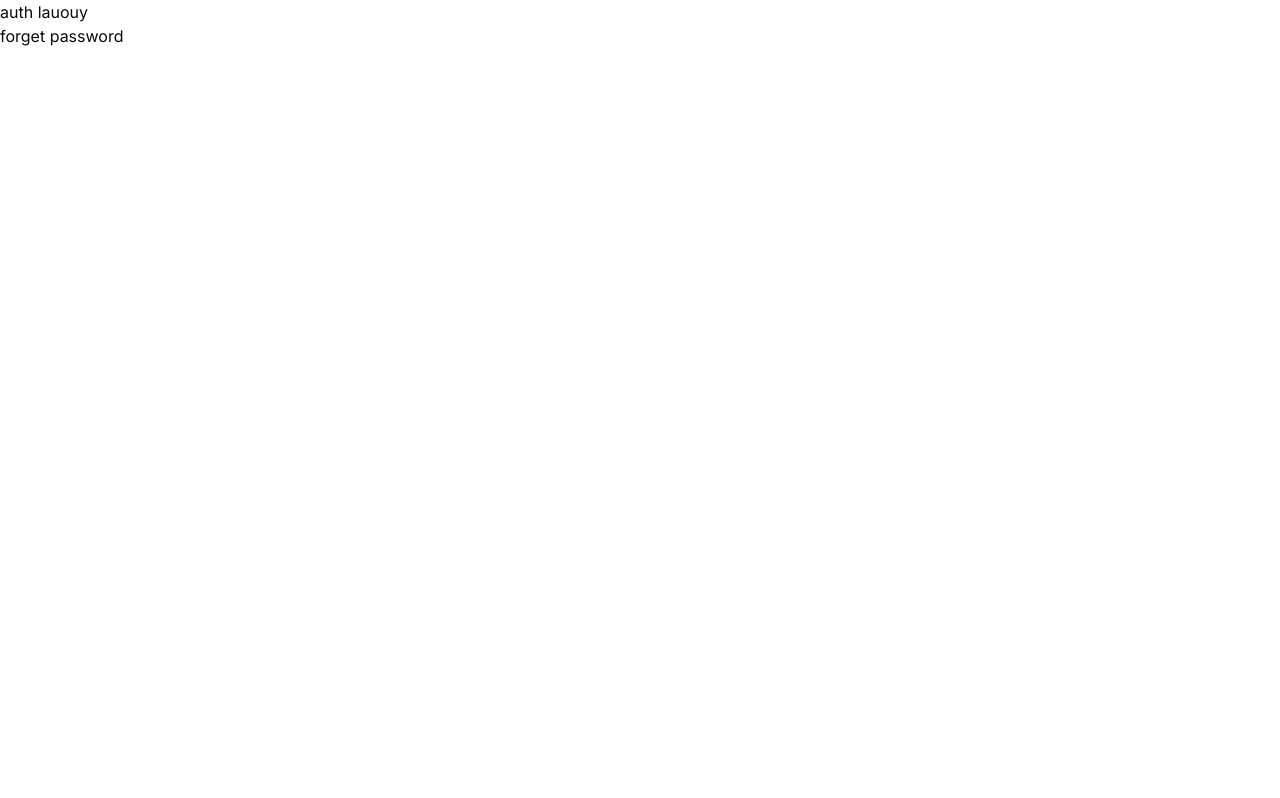
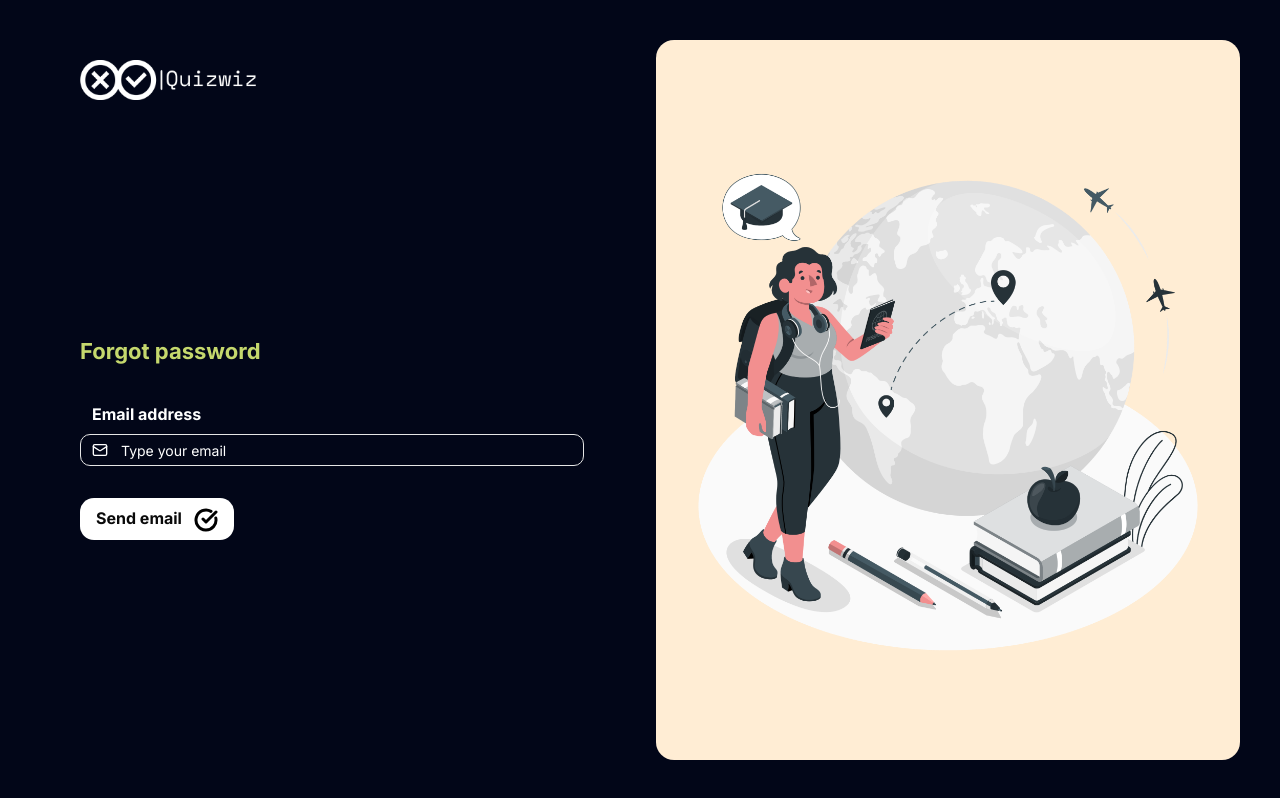
Before and after one commit to mohamedfowzey/quiz_app, a Next.js app: page /forget_password in a window 1280 px wide. Built offline with nearby package versions, Linux system fonts and the light colour scheme.

Commit message:
layout of Authand ui reset,forget password

```diff
--- a/app/(auth)/forget_password/page.tsx
+++ b/app/(auth)/forget_password/page.tsx
@@ -1,3 +1,24 @@
-export default function ForgetPassword(){
-    return <h1>forget password</h1>
+import CustomButton from "@/app/(components)/auth_components/custom_button_auth/CustomButton";
+import CustomInput from "@/app/(components)/auth_components/custom_input/CustomInput";
+import {  Mail } from "lucide-react";
+
+
+export default function ForgetPassword() {
+    return (
+        <>
+
+
+
+            <h2 className="text-Header mb-10 "> Forgot password</h2>
+
+
+            <form >
+
+            <CustomInput placeHolder='Type your email' type="email" StartIcon={Mail} labelText={'Email address'} />
+            <CustomButton headerText={"Send email "}/>
+
+            </form>
+
+        </>
+    )
 }
--- a/app/(auth)/layout.tsx
+++ b/app/(auth)/layout.tsx
@@ -1,8 +1,30 @@
 import { ReactNode } from "react";
+import authImage from "@/public/images/authImage.png"
+import logo from "@/public/images/logo.png"
 
-export default function Auth({children}:{children:ReactNode}){
-    return(<>
-        <h1>auth lauouy</h1>
-        {children}
-    </>)
+export default function Auth({ children }: { children: ReactNode }) {
+    return (
+        <div className="h-screen w-full bg-slate-950 p-10 grid grid-cols-1 md:grid-cols-2 gap-8">
+
+            <div className="flex relative h-full  flex-col items-center justify-center px-10">
+                <img
+                    src={logo.src}
+                    alt="Learning journey"
+                    className=" w-44 rounded-lg absolute top-5 left-10"
+                />
+                <div className="w-full  mt-20 ">
+                    {children}
+                </div>
+            </div>
+
+            <div className="hidden md:flex items-center justify-center bg-orange-100 rounded-2xl">
+                <img
+                    src={authImage.src}
+                    alt="Learning journey"
+                    className="w-full max-w-lg rounded-lg"
+                />
+            </div>
+
+        </div>
+    );
 }
--- a/app/(auth)/register/page.tsx
+++ b/app/(auth)/register/page.tsx
@@ -6,7 +6,7 @@ export default function Register() {
     <>
       <h1>Register </h1>
       {/* <Input type="email" /> */}
-      <CustomInput type="email" StartIcon={Mail}/>
+      <CustomInput placeHolder='Type your email' type="email" StartIcon={Mail} labelText={'Registered email address'} />
     </>
   );
 }
--- a/app/(auth)/reset_password/page.tsx
+++ b/app/(auth)/reset_password/page.tsx
@@ -1,3 +1,19 @@
+import CustomButton from "@/app/(components)/auth_components/custom_button_auth/CustomButton"
+import CustomInput from "@/app/(components)/auth_components/custom_input/CustomInput"
+import { Mail } from "lucide-react"
+
 export default function ResetPassword(){
-    return <h1>reset password</h1>
+    return(
+        <>
+         <h2 className="text-Header mb-10 "> Reset password</h2>
+            <form action="">
+
+            <CustomInput className="my-2"   placeHolder={'Type your email'} type="email" StartIcon={Mail} labelText={'Your email address'} />
+            <CustomInput className="my-2" placeHolder={'Choose your otp'} type="text" StartIcon={Mail} labelText={'OTP'} />
+            <CustomInput className="my-2" placeHolder={'Type your password'} type="password" StartIcon={Mail} labelText={'Password'} />
+            <CustomInput className="my-2" placeHolder={'Type your confirm password'} type="password" StartIcon={Mail} labelText={'Confirm Password'} />
+            <CustomButton headerText={" Reset "}/>
+            </form>
+        </>
+    )
 }
--- /dev/null
+++ b/app/(components)/auth_components/custom_button_auth/CustomButton.tsx
@@ -0,0 +1,18 @@
+import { CircleCheckBig } from "lucide-react";
+
+interface CustomHeaderProps {
+    headerText: string;
+
+}
+export default function CustomButton({ headerText }: CustomHeaderProps) {
+    return (
+
+        <>
+            <button className="mt-5 font-bold bg-white rounded-xl py-2 px-4">
+                {headerText}
+                <CircleCheckBig  strokeWidth={3} className="inline ms-2 font-bold" color="#000" />
+
+            </button>
+        </>
+    )
+}
--- a/app/(components)/auth_components/custom_input/CustomInput.tsx
+++ b/app/(components)/auth_components/custom_input/CustomInput.tsx
@@ -1,19 +1,27 @@
 import { Input } from '@/components/ui/input'
 import { LucideIcon } from 'lucide-react';
 import React from 'react'
-interface CustomInputProps{
-    className?:string,
-    type:string,
-StartIcon?: LucideIcon | React.ComponentType<{ className?: string }>;
+interface CustomInputProps {
+  className?: string,
+  type: string,
+  StartIcon?: LucideIcon | React.ComponentType<{ className?: string }>,
+  labelText:string;
+  placeHolder:string;
 
 }
-export default function CustomInput({className,type,StartIcon}:CustomInputProps) {
+export default function CustomInput({ className, type, StartIcon,labelText ,placeHolder}: CustomInputProps) {
   return (
-    <div className='relative flex items-center w-full'>
+
+    <>
+
+     <label className='text-white  font-bold ps-3  ' >{labelText}</label>
+      <div className='relative flex items-center w-full text-white mb-3 mt-2'>
+
         {StartIcon && (
-          <StartIcon className="absolute left-3 h-4 w-4 text-muted-foreground pointer-events-none" />
+          <StartIcon className="absolute left-3 h-4 w-4 text-white pointer-events-none" />
         )}
-        <Input className = {`${className} ${StartIcon && 'pl-10'}` } type={type} />
-    </div>
+        <Input required placeholder={placeHolder} className={`placeholder:text-white ${className} ${StartIcon && 'pl-10'}`} type={type} />
+      </div>
+    </>
   )
 }
--- a/app/globals.css
+++ b/app/globals.css
@@ -135,3 +135,12 @@
     @apply font-sans;
   }
 }
+.text-Header{
+font-weight: 700;
+font-style: Bold;
+font-size: 22px;
+line-height: 100%;
+letter-spacing: 0%;
+color: rgba(197, 216, 109, 1) ;
+
+}
```
Also changed, not shown: public/images/authImage.png (added), public/images/logo.png (added).
